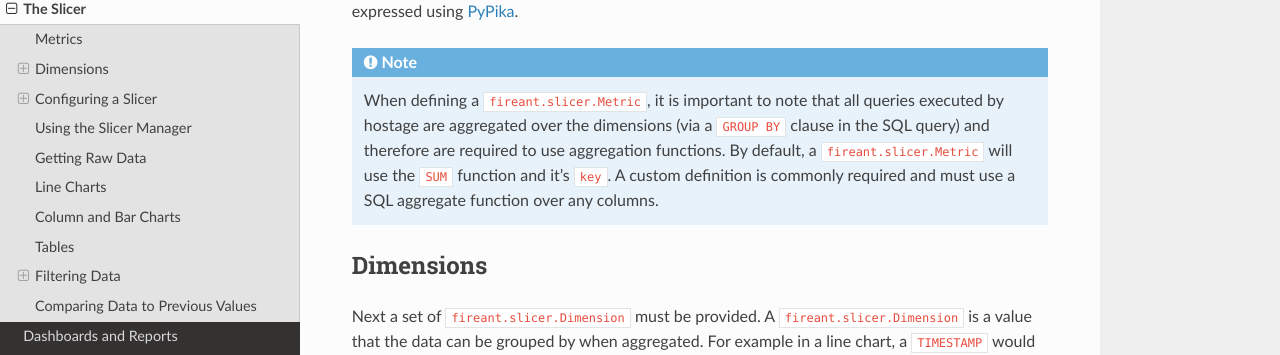
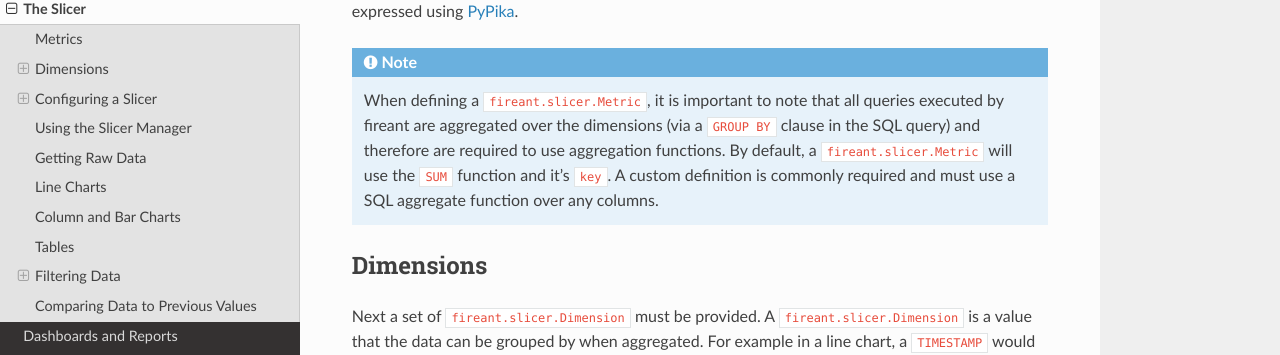
Before and after one commit to kayak/fireant, a Sphinx documentation site: the page built from docs/2_slicer.rst, in a window 1280 px wide and 900 px high, scrolled down 365 px. Shown: the part 167-522 px from the top of the window. Built offline with Sphinx 7.4.7 and the Read the Docs theme 2.0.0, drawn with Linux system fonts in a browser that asks for light colours; formulas are drawn with MathJax 3; some of the changed text lies outside the part shown.

Commit message:
Changed hostage references to fireant

```diff
--- a/README.rst
+++ b/README.rst
@@ -10,7 +10,7 @@
 
 |Brand| is a a data analysis tool used for quickly building charts, tables, reports, and dashboards.  It provides a
 schema for configuring data access, for example which metrics can be queried and which dimensions can be grouped on.
-An API is provided to making requests with this schema which enables filtering, comparisons, and post-processing
+An API is provided for making requests with this schema which enables filtering, comparisons, and post-processing
 operations.  The Dashboards feature provides an extra level of abstraction and empowers the assembly of reports
 containing multiple charts, tables, and widgets and facilitates quickly viewing your data from every angle.
 
--- a/docs/2_slicer.rst
+++ b/docs/2_slicer.rst
@@ -24,7 +24,7 @@
 
 .. note::
 
-    When defining a |ClassMetric|, it is important to note that all queries executed by hostage are aggregated over
+    When defining a |ClassMetric|, it is important to note that all queries executed by fireant are aggregated over
     the dimensions (via a ``GROUP BY`` clause in the SQL query) and therefore are required to use aggregation functions.
     By default, a |ClassMetric| will use the ``SUM`` function and it's ``key``. A custom definition is commonly required
     and must use a SQL aggregate function over any columns.
@@ -92,7 +92,7 @@
 
 .. code-block:: python
 
-    from hostage.slicer import *
+    from fireant.slicer import *
     from pypika import Table, functions as fn
 
     analytics = Table('analytics')
@@ -156,7 +156,7 @@
 .. code-block:: python
 
 
-    from hostage.slicer import *
+    from fireant.slicer import *
     from pypika import Tables, functions as fn
 
     analytics, customers = Tables('analytics', 'customers')
@@ -336,7 +336,7 @@
 
 .. code-block:: python
 
-    from hostage.slicer import EqualityFilter, EqualityOperator
+    from fireant.slicer import EqualityFilter, EqualityOperator
 
     # Only desktop data
     slicer.manager.column_index_table(
@@ -347,7 +347,7 @@
 
 .. code-block:: python
 
-    from hostage.slicer import EqualityFilter, EqualityOperator
+    from fireant.slicer import EqualityFilter, EqualityOperator
 
     # Only data for days where clicks were greater than 100
     slicer.manager.column_index_table(
@@ -364,7 +364,7 @@
 
 .. code-block:: python
 
-    from hostage.slicer import ContainsFilter
+    from fireant.slicer import ContainsFilter
 
     slicer.manager.column_index_table(
         metrics=['clicks', 'conversions'],
@@ -380,7 +380,7 @@
 
 .. code-block:: python
 
-    from hostage.slicer import RangeFilter
+    from fireant.slicer import RangeFilter
 
     slicer.manager.column_index_table(
         metrics=['clicks', 'conversions'],
@@ -395,7 +395,7 @@
 
 .. code-block:: python
 
-    from hostage.slicer import WildcardFilter
+    from fireant.slicer import WildcardFilter
 
     slicer.manager.column_index_table(
         metrics=['clicks', 'conversions'],
@@ -427,7 +427,7 @@
 
 .. code-block:: python
 
-    from hostage.slicer import WoW, DeltaMoM, DeltaQoQ
+    from fireant.slicer import WoW, DeltaMoM, DeltaQoQ
 
     slicer.manager.column_index_table(
         metrics=['clicks', 'conversions'],
--- a/docs/3_dashboard.rst
+++ b/docs/3_dashboard.rst
@@ -44,8 +44,8 @@
 
 .. code-block:: python
 
-    from hostage.slicer import *
-    from hostage.dashboards import *
+    from fireant.slicer import *
+    from fireant.dashboards import *
 
     my_widget_group = WidgetGroup(
         my_slicer,
```
Also changed, not shown: docs/1_setup.rst (+4 -4 lines).
